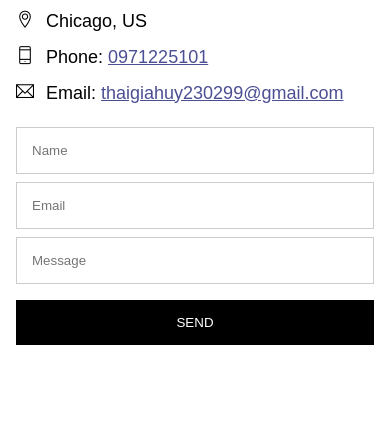
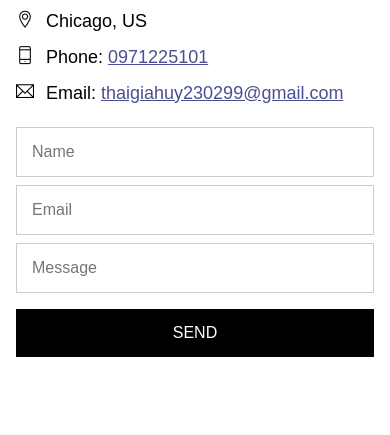
Before and after one commit to huy232/huy8856.github.io, a plain HTML site: page index.html in a window 390 px wide. Shown: the part 4077-4512 px from the top of the page. Drawn offline with Linux system fonts and the light colour scheme.

Commit message:
Update size for button and text field

```diff
--- a/assets/css/responsive.css
+++ b/assets/css/responsive.css
@@ -17,6 +17,10 @@
     }
     .contact-form .form-control{
         padding: 15px;
+        font-size: 16px;
+    }
+    .contact-submit-btn{
+        font-size: 16px;
     }
     .contact-info{
         line-height: 2;
--- a/assets/css/style.css
+++ b/assets/css/style.css
@@ -396,6 +396,10 @@ display: block;
     float: right;
 }
 
+.contact-submit-btn{
+    font-size: 18px;
+}
+
 /* Map Section */
 .map-section img{
     width: 100%;
--- a/index.html
+++ b/index.html
@@ -167,7 +167,7 @@
                                     <input type="text" name="" placeholder="Message" required id="" class="form-control">
                                 </div>
                             </div>
-                            <input class="pull-right btn mt-16 s-full-width" type="submit" value="SEND">
+                            <input class="contact-submit-btn pull-right btn mt-16 s-full-width" type="submit" value="SEND">
                         </form>
                     </div>
                 </div>
```
